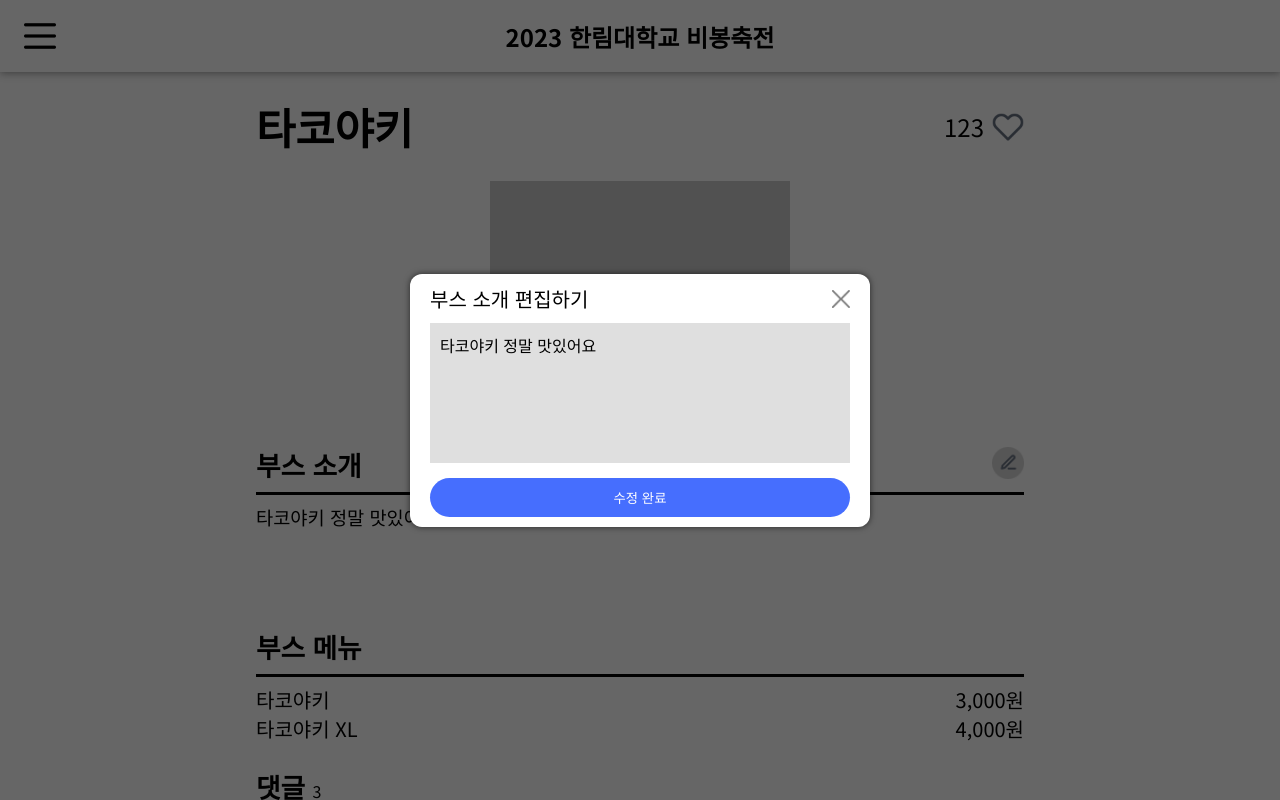
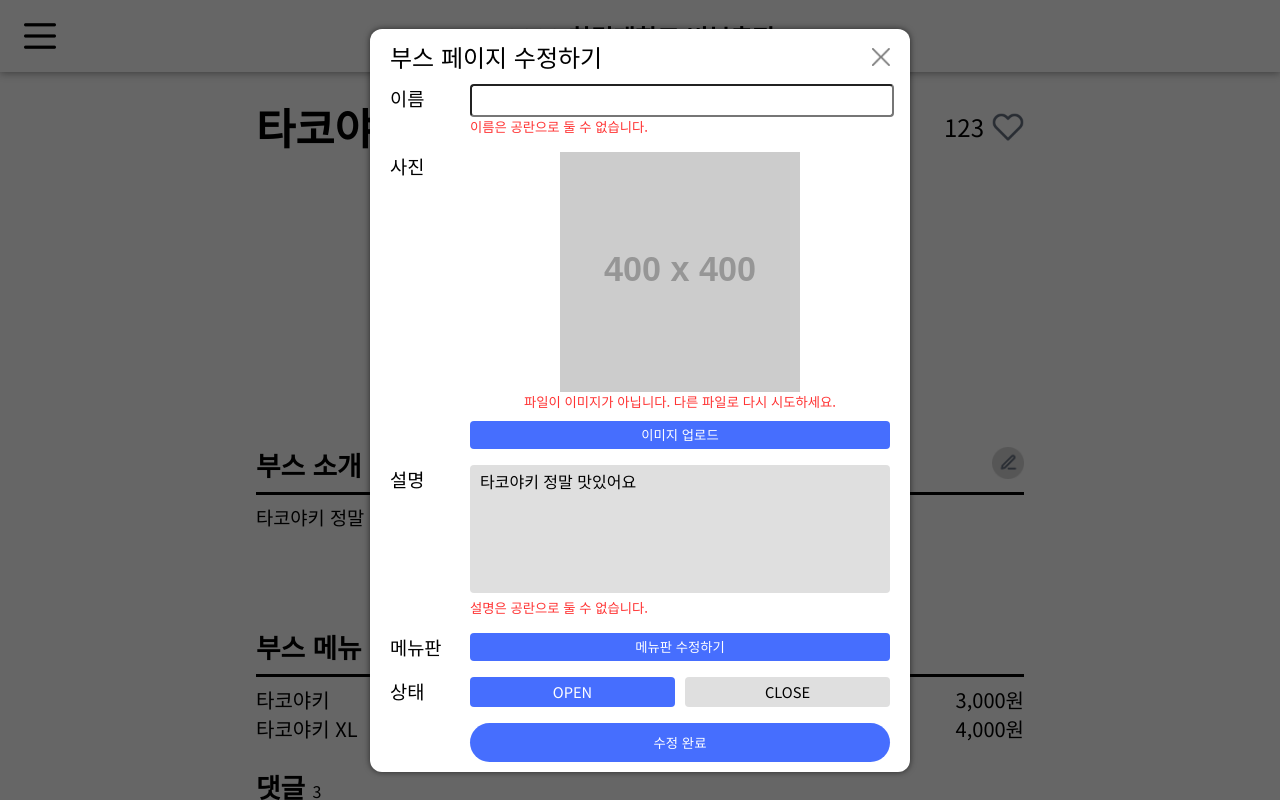
Before and after one commit to Hallym-LIKELION/HallymFestival2023-Frontend, a Vue app: page /booth/1 in a window 1280 px wide. Both pictures are taken after a click on the button 1008 px from the left and 464 px from the top of the page. Shown: the top 800 px of the page. Built offline with nearby package versions, Linux system fonts and the light colour scheme.

Commit message:
feat: 부스 페이지 수정 Modal 뼈대 구현

```diff
--- a/src/components/booth/EditModal.vue
+++ b/src/components/booth/EditModal.vue
@@ -1,20 +1,47 @@
 <template>
-  <Modal :visible="visible" @dispose="close" width="420px">
+  <Modal :visible="visible" @dispose="close" width="500px">
     <div class="modal-header">
-      부스 소개 편집하기
+      부스 페이지 수정하기
       <button class="close-button" @click="close">
         <img :src="CloseImage" alt="닫기" />
       </button>
     </div>
     <div class="modal-body">
-      <p class="error" v-if="!status">내용은 0자 이상이어야 합니다.</p>
-      <textarea
-        class="modal-input"
-        :value="modelValue"
-        @input="$emit('update:modelValue', $event.target.value)"
-      ></textarea>
-    </div>
-    <div class="modal-footer">
+      <p class="label">이름</p>
+      <div class="input name">
+        <input type="text" />
+        <p class="error">이름은 공란으로 둘 수 없습니다.</p>
+      </div>
+
+      <p class="label">사진</p>
+      <div class="input image">
+        <img src="https://placehold.co/400x400" alt="" />
+        <p class="error">파일이 이미지가 아닙니다. 다른 파일로 다시 시도하세요.</p>
+        <button class="button" @click="">이미지 업로드</button>
+      </div>
+
+      <p class="label">설명</p>
+      <div class="input description">
+        <textarea
+          class=""
+          :value="modelValue"
+          @input="$emit('update:modelValue', $event.target.value)"
+        ></textarea>
+        <p class="error">설명은 공란으로 둘 수 없습니다.</p>
+      </div>
+
+      <p class="label">메뉴판</p>
+      <div class="input menu">
+        <button class="button" @click="">메뉴판 수정하기</button>
+      </div>
+
+      <p class="label">상태</p>
+      <div class="input status">
+        <button class="open select">OPEN</button>
+        <button class="close">CLOSE</button>
+      </div>
+
+      <p class="label"></p>
       <button class="modal-button" @click="editNotice">수정 완료</button>
     </div>
   </Modal>
@@ -63,7 +90,7 @@ export default {
 .modal-header {
   display: flex;
   justify-content: space-between;
-  font-size: 15pt;
+  font-size: 18pt;
 }
 
 .close-button {
@@ -76,21 +103,73 @@ export default {
 }
 
 .modal-body {
+  margin-top: 10px;
+  display: grid;
+  grid-template-columns: 80px 1fr;
+  row-gap: 16px;
 }
 
-.modal-body > .error {
-  font-size: 10pt;
-  color: #ff3333;
+.modal-body > .label {
+  font-size: 14pt;
 }
 
-.modal-input {
+.input > input[type='text'],
+.input.description > textarea {
   width: calc(100% - 20px);
+  padding: 4px 10px;
+  border-radius: 4px;
+}
+
+.input > .error {
+  color: #ff3333;
+  font-size: 10pt;
+}
+
+.input.name > input {
+  font-size: 13pt;
+}
+
+.input.image {
+  display: flex;
+  flex-direction: column;
+  justify-content: center;
+  align-items: center;
+}
+
+.input.image > img {
+  max-width: min(100%, 240px);
+  /* object-fit: contain; */
+}
+
+.input.image > button {
+  margin-top: 10px;
+}
+
+.input.description > textarea {
   height: 120px;
-  margin: 10px 0;
-  padding: 10px;
   background-color: #dfdfdf;
   font-size: 12pt;
   resize: none;
+}
+
+.input.status > button {
+  width: calc(50% - 5px);
+  height: 30px;
+  border-radius: 4px;
+  font-size: 11pt;
+  background-color: #dfdfdf;
+}
+
+.input.status > button.open {
+  margin-right: 5px;
+}
+.input.status > button.close {
+  margin-left: 5px;
+}
+
+.input.status > button.select {
+  color: white;
+  background-color: #466efe;
 }
 
 .modal-footer {
@@ -106,4 +185,11 @@ export default {
   background-color: #466efe;
   color: white;
 }
+.button {
+  width: 100%;
+  height: 28px;
+  border-radius: 4px;
+  background-color: #466efe;
+  color: white;
+}
 </style>
```
